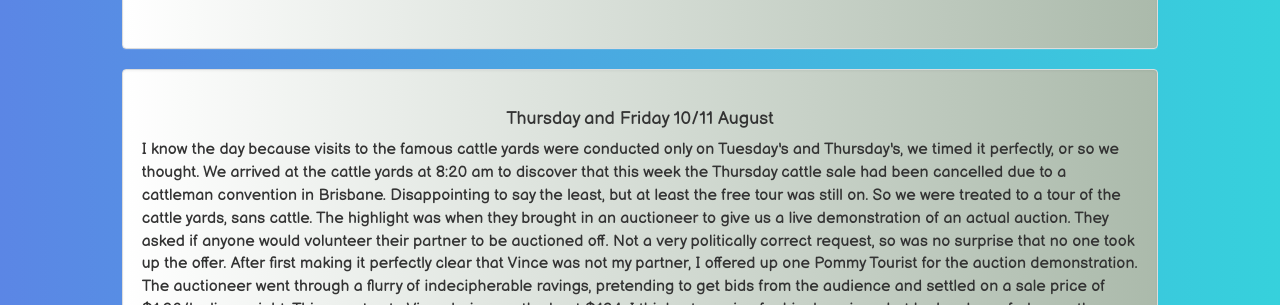
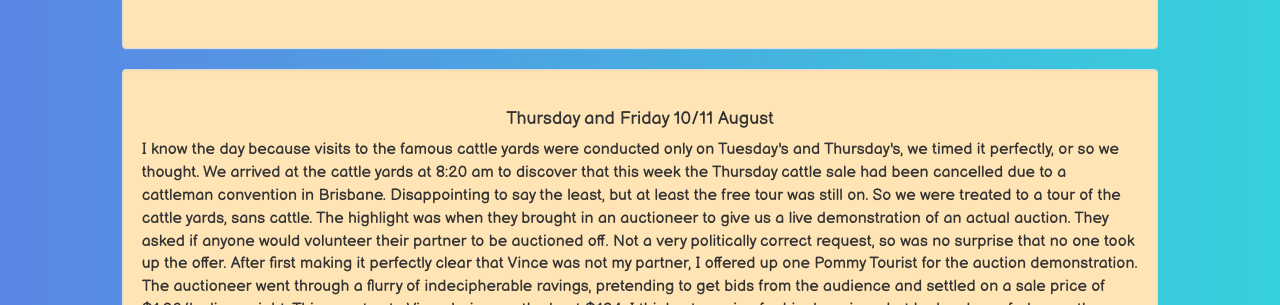
Before and after one commit to vincethewalker2015/australia-2, a PHP site: page /index.php in a window 1280 px wide. Shown: the part 6195-6500 px from the top of the page. Run offline with PHP 8.4, Linux system fonts and the light colour scheme; some libraries are stand-ins or nearby versions.

Commit message:
CSS Color Change in 'well'

```diff
--- a/css/style.css
+++ b/css/style.css
@@ -6,10 +6,7 @@ body {
 
 }
 .well {
-    background: #abbaab;  /* fallback for old browsers */
-    background: -webkit-linear-gradient(to right, #ffffff, #abbaab) !important;  /* Chrome 10-25, Safari 5.1-6 */
-    background: linear-gradient(to right, #ffffff, #abbaab) !important; /* W3C, IE 10+/ Edge, Firefox 16+, Chrome 26+, Opera 12+, Safari 7+ */
-
+    background: #ffe4b5 !important;
 }
 .navbar {
     text-align: center;
```
